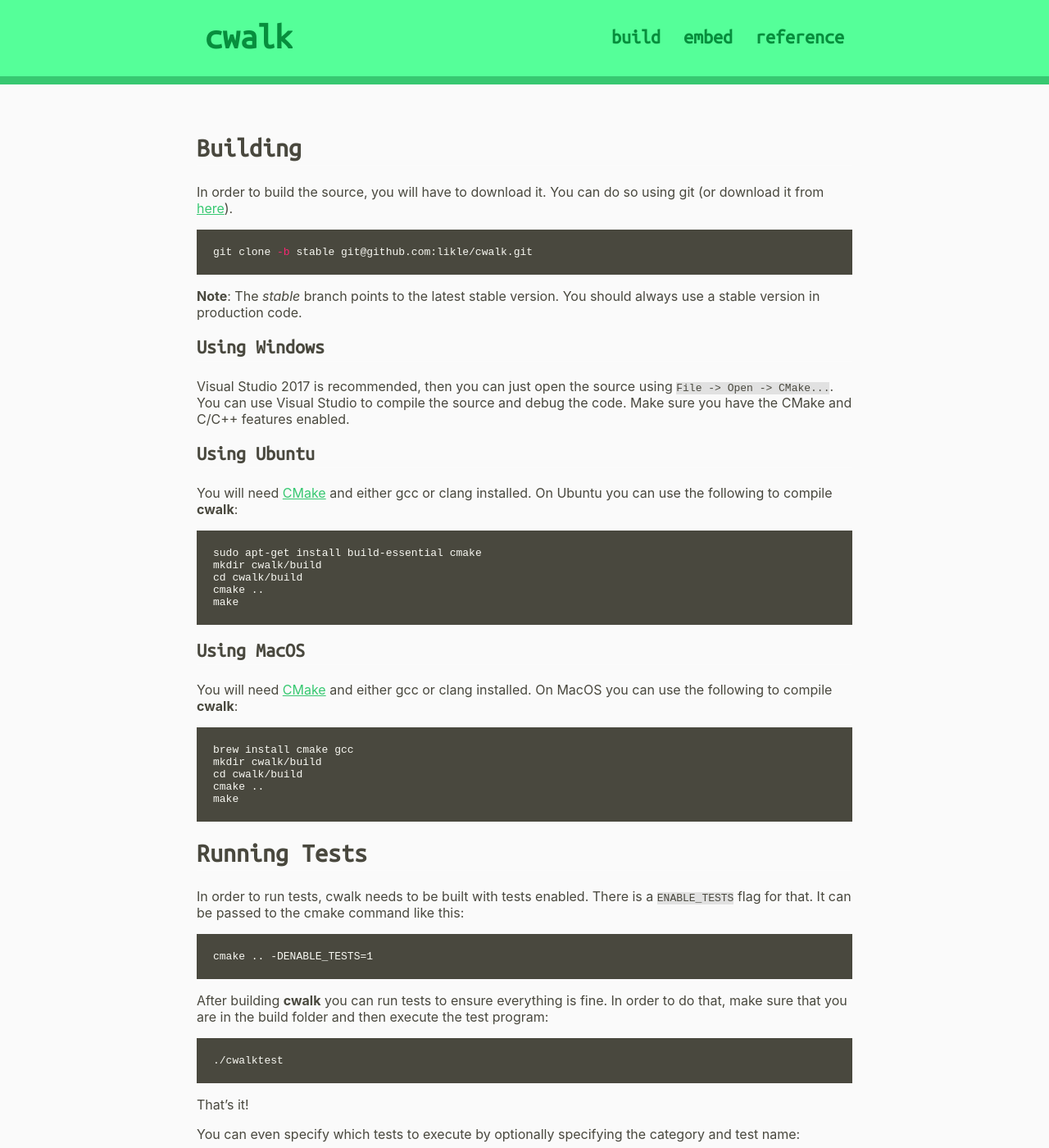
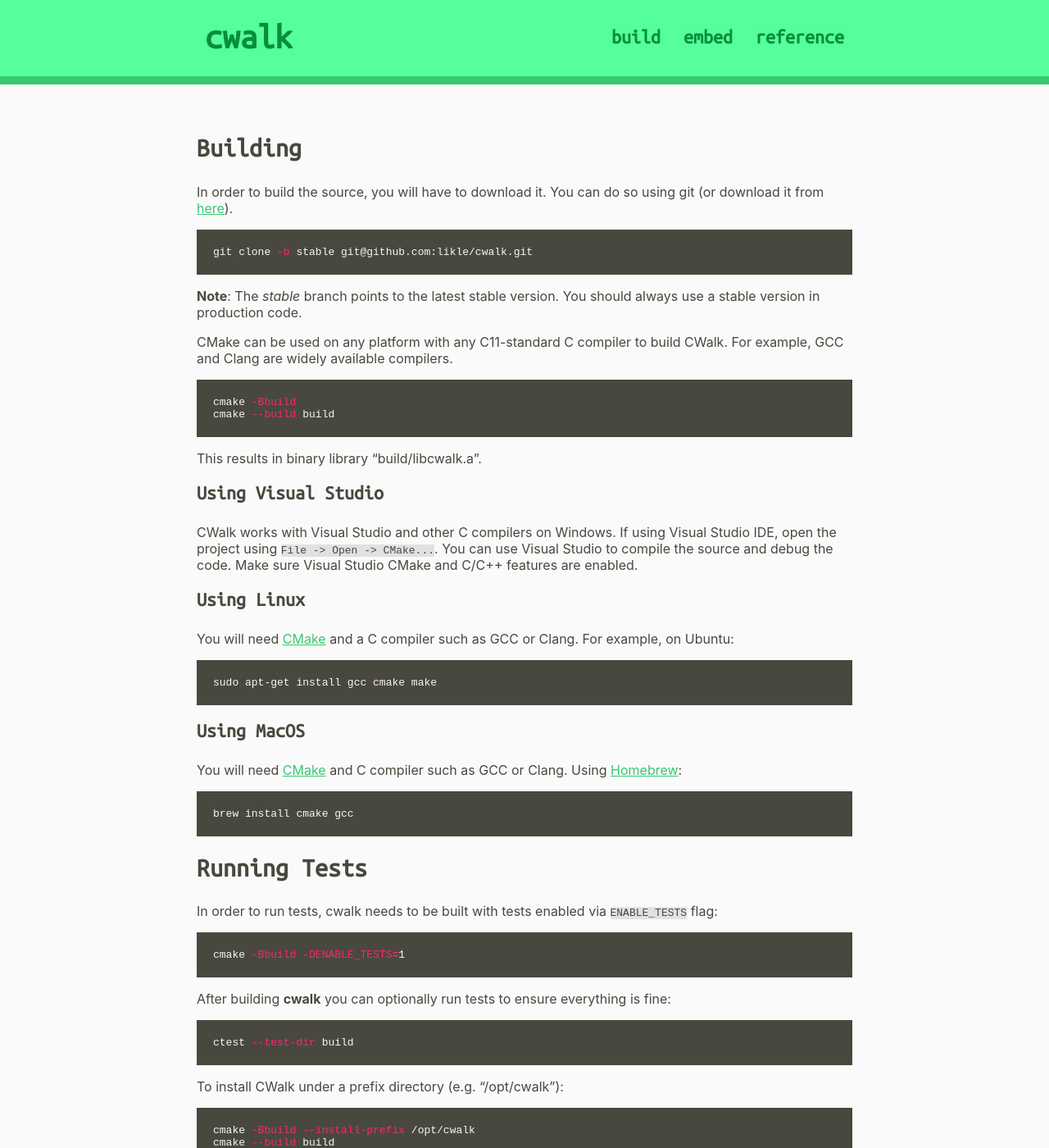
Before and after one commit to likle/cwalk, a Jekyll site: the page built from docs/build.md, in a window 1280 px wide and 1400 px high. Shown: the whole window at 82% size. Built offline with Jekyll 4.4.1, drawn with Linux system fonts in a browser that asks for light colours; some of the changed text lies outside the part shown.

Commit message:
CMake label tests

````diff
--- a/docs/build.md
+++ b/docs/build.md
@@ -11,37 +11,60 @@ git clone -b stable git@github.com:likle/cwalk.git
 **Note**: The *stable* branch points to the latest stable version. You should
 always use a stable version in production code.
 
-## Using Windows
-Visual Studio 2017 is recommended, then you can just open the source using ``File -> Open -> CMake...``. You can use Visual Studio to compile the source and debug the code. Make sure you have the CMake and C/C++ features enabled.
+CMake can be used on any platform with any C11-standard C compiler to build CWalk.
+For example, GCC and Clang are widely available compilers.
 
-## Using Ubuntu
-You will need [CMake](https://cmake.org/download/) and either gcc or clang installed. On Ubuntu you can use the following to compile **cwalk**:
-```bash
-sudo apt-get install build-essential cmake
-mkdir cwalk/build
-cd cwalk/build
-cmake ..
-make
+```sh
+cmake -Bbuild
+cmake --build build
+```
+
+This results in binary library "build/libcwalk.a".
+
+## Using Visual Studio
+
+CWalk works with Visual Studio and other C compilers on Windows.
+If using Visual Studio IDE, open the project using ``File -> Open -> CMake...``.
+You can use Visual Studio to compile the source and debug the code.
+Make sure Visual Studio CMake and C/C++ features are enabled.
+
+## Using Linux
+
+You will need [CMake](https://cmake.org/download/) and a C compiler such as GCC or Clang.
+For example, on Ubuntu:
+
+```sh
+sudo apt-get install gcc cmake make
 ```
 
 ## Using MacOS
-You will need [CMake](https://cmake.org/download/) and either gcc or clang installed. On MacOS you can use the following to compile **cwalk**:
-```
+
+You will need [CMake](https://cmake.org/download/) and C compiler such as GCC or Clang.
+Using [Homebrew](https://brew.sh):
+
+```sh
 brew install cmake gcc
-mkdir cwalk/build
-cd cwalk/build
-cmake ..
-make
 ```
 # Running Tests
-In order to run tests, cwalk needs to be built with tests enabled. There is a ``ENABLE_TESTS`` flag for that. It can be passed to the cmake command like this:
-```
-cmake .. -DENABLE_TESTS=1
+
+In order to run tests, cwalk needs to be built with tests enabled via ``ENABLE_TESTS`` flag:
+
+```sh
+cmake -Bbuild -DENABLE_TESTS=1
 ```
 
-After building **cwalk** you can run tests to ensure everything is fine. In order to do that, make sure that you are in the build folder and then execute the test program:
-```bash
-./cwalktest
+After building **cwalk** you can optionally run tests to ensure everything is fine:
+
+```sh
+ctest --test-dir build
+```
+
+To install CWalk under a prefix directory (e.g. "/opt/cwalk"):
+
+```sh
+cmake -Bbuild --install-prefix /opt/cwalk
+cmake --build build
+cmake --install build
 ```
 
 That's it!
@@ -51,3 +74,15 @@ You can even specify which tests to execute by optionally specifying the categor
 # ./cwalktest [category] [test]
 ./cwalktest normalize mixed
 ```
+
+or from CMake CTest, to run a category of tests:
+
+```sh
+ctest --test-dir build -L category
+```
+
+or to run a test by name
+
+```sh
+ctest --test-dir build -R test_name
+```
````
Also changed, not shown: 1 other file.
